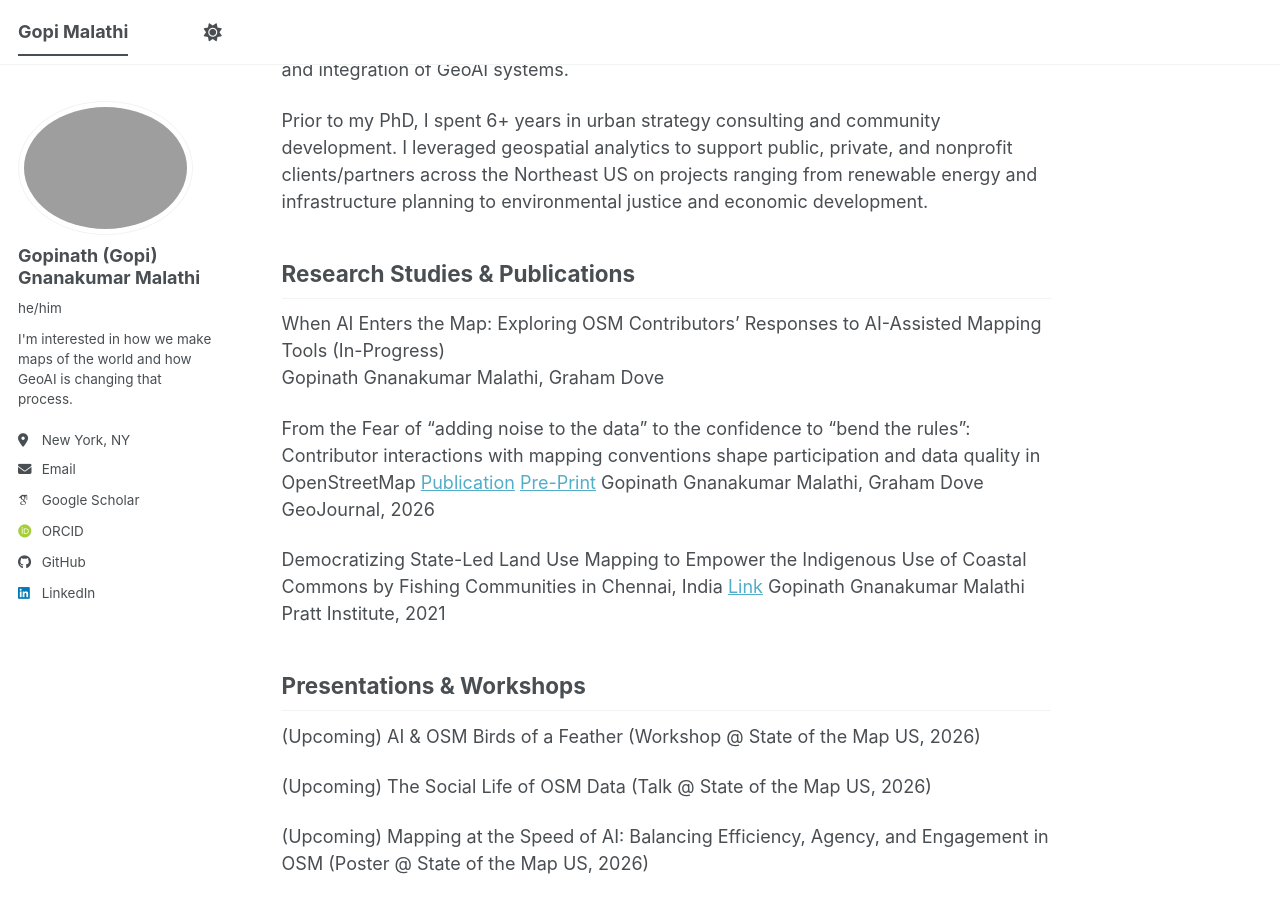
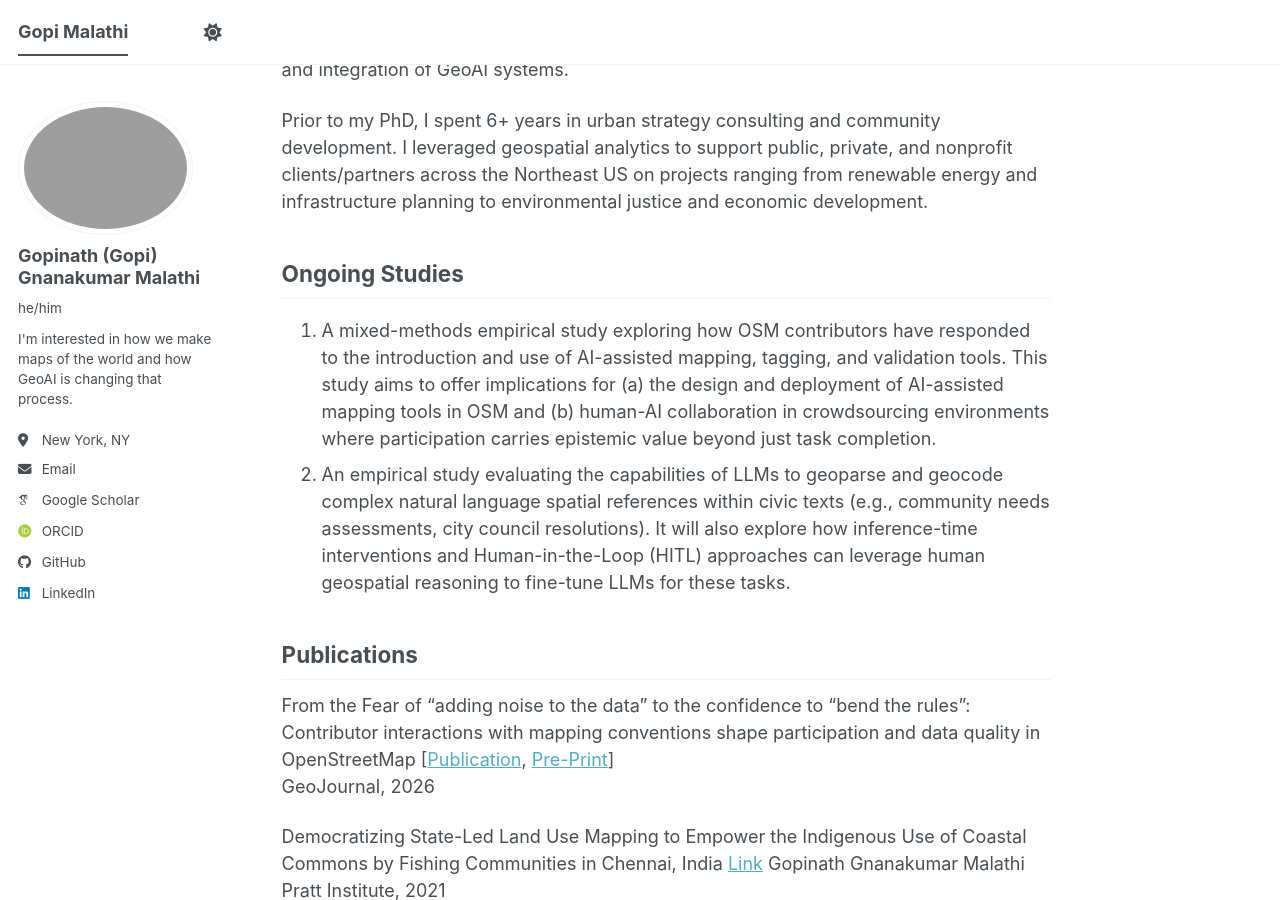
Before and after one commit to Gopi-Malathi/gopi-malathi.github.io, a Jekyll site: the page built from _pages/about.md, in a window 1280 px wide and 900 px high, scrolled down 298 px. Built offline with Jekyll 4.4.1, drawn with Linux system fonts in a browser that asks for light colours; some web fonts are replaced; a script bundle is joined from its source files by our own code; library files that are not in the unit come from our copies.

Commit message:
Update about.md

```diff
--- a/_pages/about.md
+++ b/_pages/about.md
@@ -13,20 +13,19 @@ I investigate how individuals and communities interact with geospatial technolog
 
 Prior to my PhD, I spent 6+ years in urban strategy consulting and community development. I leveraged geospatial analytics to support public, private, and nonprofit clients/partners across the Northeast US on projects ranging from renewable energy and infrastructure planning to environmental justice and economic development.
 
-## Research Studies & Publications
+## Ongoing Studies
 
-When AI Enters the Map: Exploring OSM Contributors’ Responses to AI-Assisted Mapping Tools (In-Progress)
-Gopinath Gnanakumar Malathi, Graham Dove
+1. A mixed-methods empirical study exploring how OSM contributors have responded to the introduction and use of AI-assisted mapping, tagging, and validation tools. This study aims to offer implications for (a)  the design and deployment of AI-assisted mapping tools in OSM and (b) human-AI collaboration in crowdsourcing environments where participation carries epistemic value beyond just task completion.
+2. An empirical study evaluating the capabilities of LLMs to geoparse and geocode complex natural language spatial references within civic texts (e.g., community needs assessments, city council resolutions). It will also explore how inference-time interventions and Human-in-the-Loop (HITL) approaches can leverage human geospatial reasoning to fine-tune LLMs for these tasks.
 
+## Publications
 
-From the Fear of "adding noise to the data" to the confidence to "bend the rules": Contributor interactions with mapping conventions shape participation and data quality in OpenStreetMap [Publication](https://link.springer.com/article/10.1007/s10708-026-11641-4) [Pre-Print](https://drive.google.com/file/d/17DaRDRYZ9ZMmP1WJQlo2ya78_2UVG9Gi/view)
-Gopinath Gnanakumar Malathi, Graham Dove
+From the Fear of "adding noise to the data" to the confidence to "bend the rules": Contributor interactions with mapping conventions shape participation and data quality in OpenStreetMap [[Publication](https://link.springer.com/article/10.1007/s10708-026-11641-4), [Pre-Print](https://drive.google.com/file/d/17DaRDRYZ9ZMmP1WJQlo2ya78_2UVG9Gi/view)]
 GeoJournal, 2026
 
 Democratizing State-Led Land Use Mapping to Empower the Indigenous Use of Coastal Commons by Fishing Communities in Chennai, India [Link](https://www.proquest.com/docview/2624656319?pq-origsite=gscholar&fromopenview=true&sourcetype=Dissertations%20&%20Theses)
 Gopinath Gnanakumar Malathi
 Pratt Institute, 2021
-
 
 ## Presentations & Workshops
 
```
